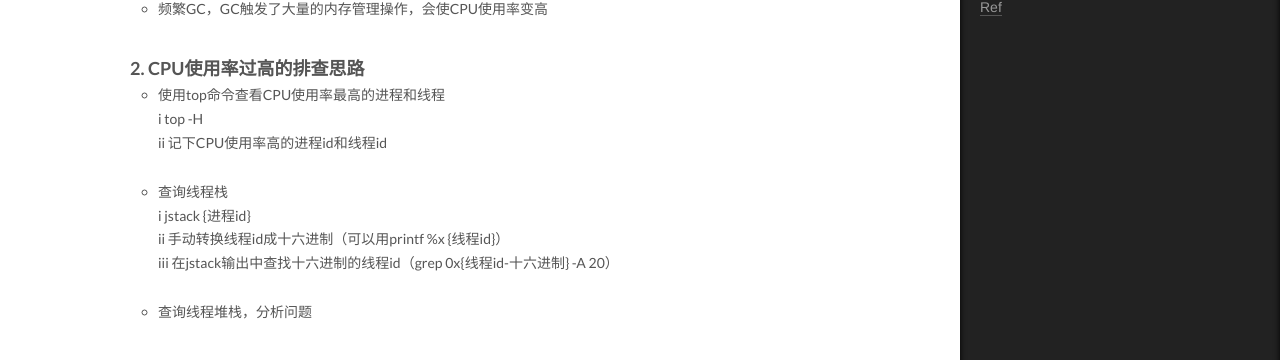
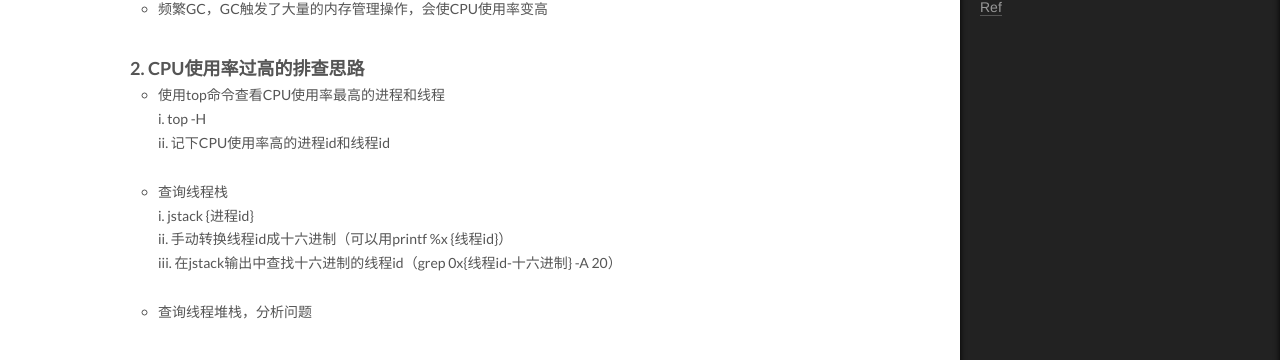
Before and after one commit to phaedo/blog, a Jekyll site: the page built from _posts/2020-12-25-查询CPU占用率过高的Java线程.md, in a window 1280 px wide and 900 px high, scrolled down 550 px. Shown: the part 150-510 px from the top of the window. Built offline with Jekyll 4.4.1, drawn with Linux system fonts in a browser that asks for light colours; comment, search, counter and statistics services are not loaded.

Commit message:
java的cpu问题排查

```diff
--- a/_posts/2020-12-25-查询CPU占用率过高的Java线程.md
+++ b/_posts/2020-12-25-查询CPU占用率过高的Java线程.md
@@ -21,13 +21,13 @@ description:
 ### 2. CPU使用率过高的排查思路
 
 - 使用top命令查看CPU使用率最高的进程和线程
-    i top -H
-    ii 记下CPU使用率高的进程id和线程id
+    i. top -H
+    ii. 记下CPU使用率高的进程id和线程id
 
 - 查询线程栈
-    i jstack {进程id}
-    ii 手动转换线程id成十六进制（可以用printf %x {线程id}）
-    iii 在jstack输出中查找十六进制的线程id（grep 0x{线程id-十六进制} -A 20）
+    i. jstack {进程id}
+    ii. 手动转换线程id成十六进制（可以用printf %x {线程id}）
+    iii. 在jstack输出中查找十六进制的线程id（grep 0x{线程id-十六进制} -A 20）
 
 - 查询线程堆栈，分析问题
 
```
